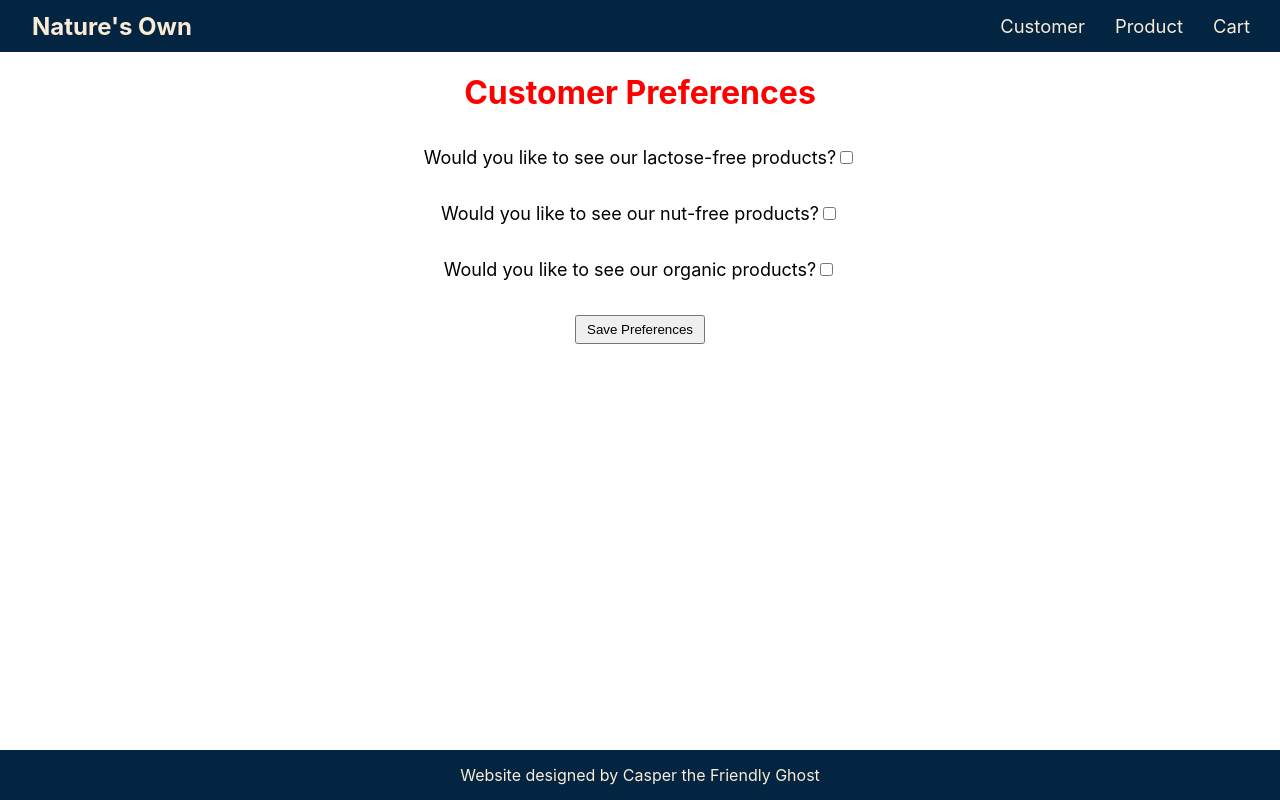
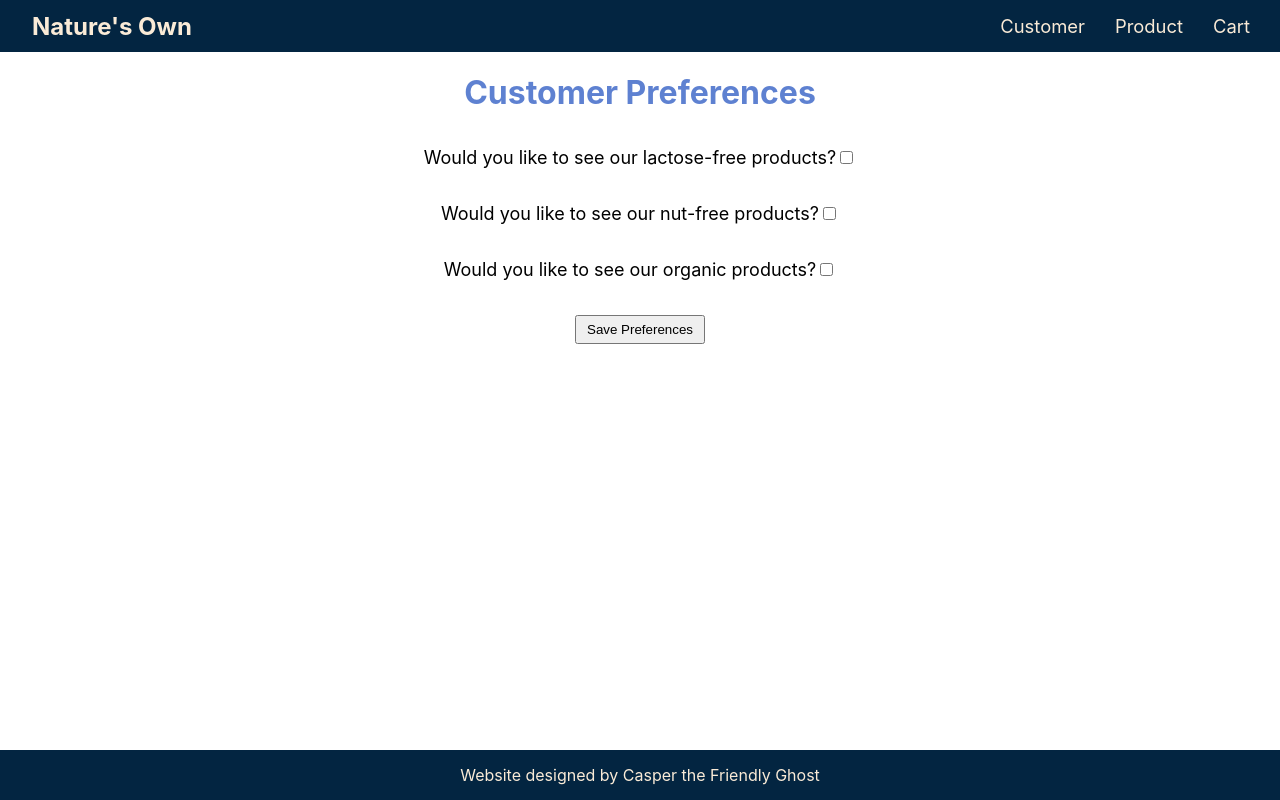
Before and after one commit to jsoon049/3125-L2, a React (Create React App) app: page / in a window 1280 px wide. Built offline with nearby package versions, Linux system fonts and the light colour scheme.

Commit message:
Added more styling

```diff
--- a/src/App.css
+++ b/src/App.css
@@ -1,8 +1,17 @@
+html {
+  /* background-color: #ff8d27; */
+}
+
 button {
   margin-bottom: 15px;
   padding: 5px 10px;
 }
 
 h1 {
-  color: red;
+  color: #5e81d1;
+  text-align: center;
 }
+
+.customerContainer, .prod_container, .cartContainer {
+  /* background-color: #f16b44; */
+}
--- a/src/components/Cart.js
+++ b/src/components/Cart.js
@@ -14,8 +14,9 @@ export const Cart = () => {
   }
 
   return (
+    <div>
+      <h1>Your Cart</h1>
       <div className="cartContainer">
-      <h1>Your Cart</h1>
         <div className="cart-wrapper">
         {cart.length > 0 ? (
             <div className="movie-grid">
@@ -29,5 +30,6 @@ export const Cart = () => {
           )}
         </div>
       </div>
+    </div>
   );
 };
--- a/src/components/Customer.js
+++ b/src/components/Customer.js
@@ -1,5 +1,5 @@
 import React from "react";
-import './Customer.css'
+import "./Customer.css";
 
 export const Customer = () => {
   // State used to track user preferences
@@ -21,12 +21,13 @@ export const Customer = () => {
     sessionStorage.setItem("lactoseFree", JSON.stringify(state.lactose));
     sessionStorage.setItem("nutFree", JSON.stringify(state.nuts));
     sessionStorage.setItem("organic", JSON.stringify(state.organic));
-    alert("Saved Preferences!")
+    alert("Saved Preferences!");
   };
 
   return (
+    <div>
+      <h1 className="customerTitle">Customer Preferences</h1>
       <div className="customerContainer">
-      <h1 className="customerTitle">Customer Preferences</h1>
         <div className="checkbox-wrapper">
           <label>
             Would you like to see our lactose-free products?
@@ -60,5 +61,6 @@ export const Customer = () => {
           </button>
         </div>
       </div>
+    </div>
   );
 };
--- a/src/components/Product.js
+++ b/src/components/Product.js
@@ -125,8 +125,9 @@ export const Product = () => {
   }, []); // Empty array for second parameter means only run on mount and unmount. Without empty array useEffect runs in an infinite loop
 
   return (
+    <div>
+      <h1>Products</h1>
       <div className="prod_container">
-      <h1>Products</h1>
         <div className="prod_wrapper">
           {prods.map((item, i) => (
             <ul key={i} className="prod_ul">
@@ -135,5 +136,6 @@ export const Product = () => {
           ))}
         </div>
       </div>
+    </div>
   );
 };
```
Also changed, not shown: package.json (+7 -1 lines), 1 other file (tests, documents, lock files or other folders). Lines whose indentation alone changed are shown as unchanged.
